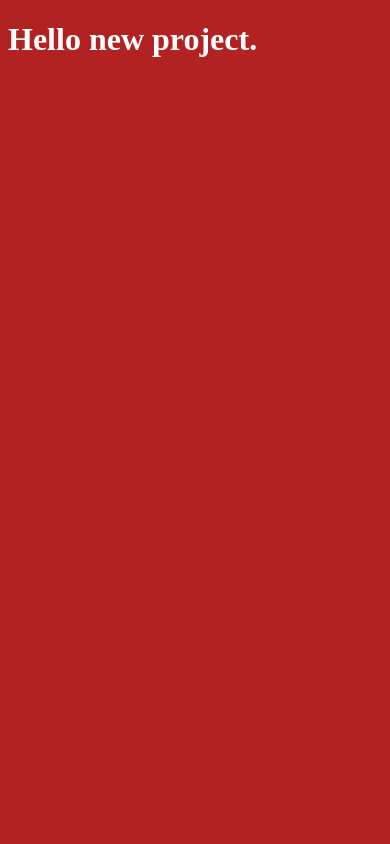
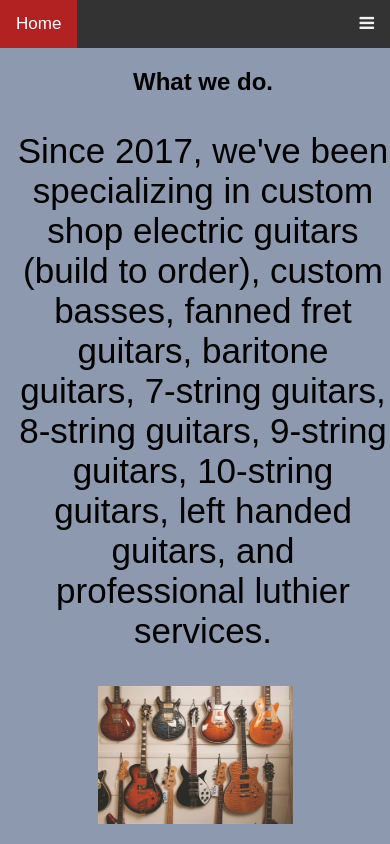
Before and after one commit to 0NZ1T4M/Velislav_Boyanov_11A_WEBD, a website: page index.html in a window 390 px wide. Shown: the top 844 px of the page. Drawn offline with Linux system fonts and the light colour scheme.

Commit message:
Home page is done.

```diff
--- a/index.html
+++ b/index.html
@@ -1,10 +1,43 @@
 <!DOCTYPE html>
 <html>
 <head>
+	<meta name="viewport" content="width=device-width, initial-scale=1">
 	<link rel="stylesheet" href="css/styles.css">
-	<title>Project name</title>
+	<link rel="stylesheet" href="https://cdnjs.cloudflare.com/ajax/libs/font-awesome/4.7.0/css/font-awesome.min.css">
+	<title>Bazingha Customs</title>
 </head>
 <body>
-	<h1>Hello new project.</h1>
+
+<div class="topnav" id="myTopnav">
+  <a href="#home" class="active">Home</a>
+  <a href="#news">Store</a>
+  <a href="#contact">Contact</a>
+  <a href="#about">About</a>
+  <a href="javascript:void(0);" class="icon" onclick="myFunction()">
+    <i class="fa fa-bars"></i>
+  </a>
+</div>
+
+<div style="padding-left:16px">
+  <h2>What we do.</h2>
+  <p>Since 2017, we've been specializing in custom shop electric guitars (build to order), custom basses, fanned fret guitars, baritone guitars, 7-string guitars, 8-string guitars, 9-string guitars, 10-string guitars, left handed guitars, and professional luthier services.</p>
+</div>
+
+<img src="pictures/home_page.jpeg" class="center">
+
+<p>We are a guitar company through and through. In a typical month, we’ll be busy sketching guitar designs, sourcing raw woods and materials, creating all sorts of sawdust by building guitars from scratch, spraying guitars in our paint booth, and fine-tuning, testing, and playing our guitars prior to shipping them out to customers all around the world. We've made it fun, efficient and affordable for folks to design, purchase and play their very own pro-grade custom guitar.</p>
+
+<img src="pictures/home_page2.jpeg" class="center">
+
+<script>
+function myFunction() {
+  var x = document.getElementById("myTopnav");
+  if (x.className === "topnav") {
+    x.className += " responsive";
+  } else {
+    x.className = "topnav";
+  }
+}
+</script>
 </body>
 </html>
--- a/scss/styles.scss
+++ b/scss/styles.scss
@@ -1,4 +1,71 @@
-body{
+h2{
+	text-align: center;
+}
+
+p{
+	text-align: center;
+	font-size: 35px;
+}
+.center{
+	display: block;
+  margin-left: auto;
+  margin-right: auto;
+  width: 50%;
+}
+
+body {
+	margin: 0;
+	font-family: Arial, Helvetica, sans-serif;
+	background-color: #8d99ae;
+  }
+
+  .topnav {
+	overflow: hidden;
+	background-color: #333;
+  }
+
+  .topnav a {
+	float: left;
+	display: block;
+	color: #f2f2f2;
+	text-align: center;
+	padding: 14px 16px;
+	text-decoration: none;
+	font-size: 17px;
+  }
+
+  .topnav a:hover {
+	background-color: firebrick;
+	color: black;
+  }
+
+  .topnav a.active {
+	background-color: firebrick;
 	color: white;
-	background: firebrick;
-}
+  }
+
+  .topnav .icon {
+	display: none;
+  }
+
+  @media screen and (max-width: 600px) {
+	.topnav a:not(:first-child) {display: none;}
+	.topnav a.icon {
+	  float: right;
+	  display: block;
+	}
+  }
+
+  @media screen and (max-width: 600px) {
+	.topnav.responsive {position: relative;}
+	.topnav.responsive .icon {
+	  position: absolute;
+	  right: 0;
+	  top: 0;
+	}
+	.topnav.responsive a {
+	  float: none;
+	  display: block;
+	  text-align: left;
+	}
+  }
```
Also changed, not shown: css/styles.css, pictures/home_page.jpeg (added), pictures/home_page2.jpeg (added).
